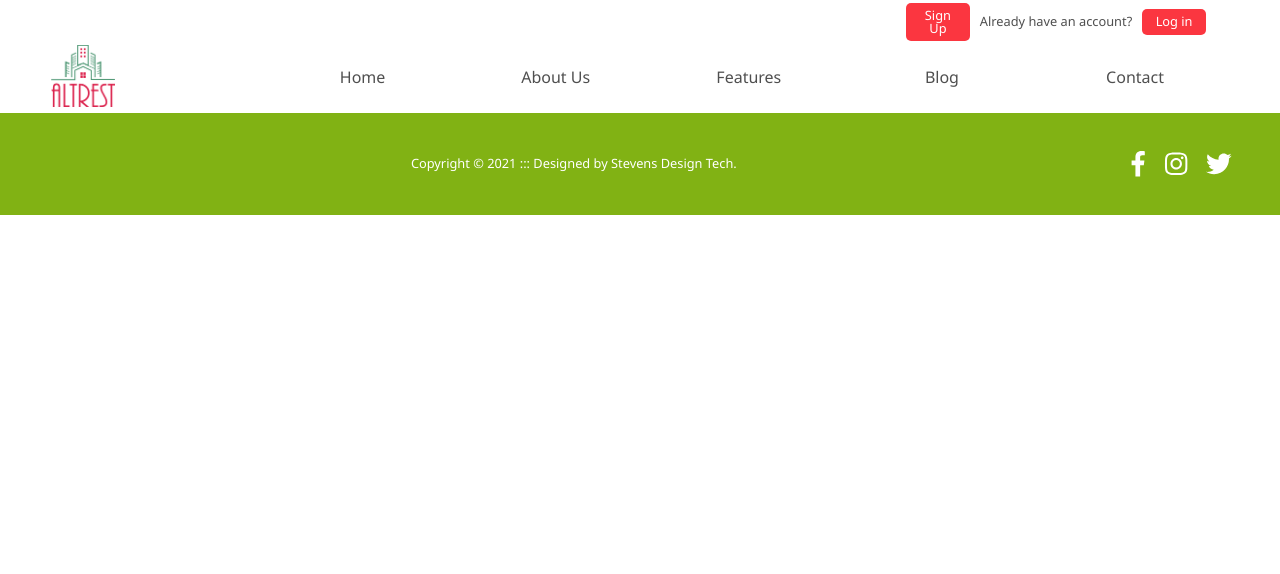
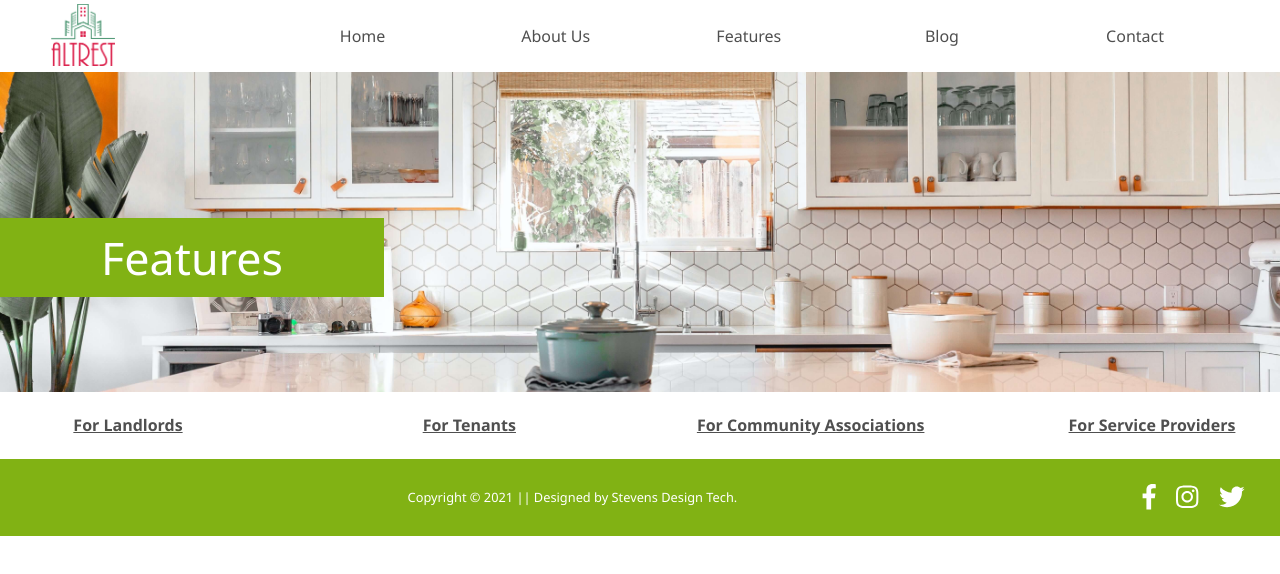
Before and after one commit to seyeonigbinde/Altrest-Real-Estate-Platform, a React (Create React App) app in the folder altrest-app/: page /features in a window 1280 px wide. Shown: the top 574 px of the page. Built offline with nearby package versions, Linux system fonts and the light colour scheme.

Commit message:
Login and Signup features Disenabled

```diff
--- a/altrest-app/src/App.js
+++ b/altrest-app/src/App.js
@@ -1,5 +1,5 @@
 import './App.css';
-import { BrowserRouter as Route, Link, NavLink, Switch } from "react-router-dom";
+import { BrowserRouter as Router, Route, Link, NavLink, Switch } from "react-router-dom";
 
 // import Header from './Components/Header';
 import Banner from './Components/Banner';
@@ -24,12 +24,12 @@ function App() {
     <>
     <div className="App">
       <div className="header_fixed">
-       <div className="login">
+       {/* <div className="login">
           <Link to="/signup">Sign Up</Link>
-              <p>Already have an account?</p>
+              <p>Already have an account?</p> */}
         {/* <Link data-testid="logoutButton" onClick={logout}>logout</Link> */}
-          <Link to="/login" >Log in</Link>
-        </div>
+          {/* <Link to="/login" >Log in</Link> */}
+        {/* </div> */}
         <div>
         <div className="header">
         <div className="logo">
@@ -61,7 +61,7 @@ function App() {
         <Route path="/about">
            <AboutUs/>
         </Route>
-        <Route exact path="/features/landlords">
+        <Route path="/features">
           <Feature/>
         </Route>
         <Route path="/blog">
--- a/altrest-app/src/Components/Feature.js
+++ b/altrest-app/src/Components/Feature.js
@@ -1,5 +1,5 @@
 import React from 'react';
-import { BrowserRouter as Route, NavLink, Switch} from "react-router-dom";
+import { BrowserRouter as Router, Route, NavLink, Switch} from "react-router-dom";
 
 import Tenants from './Tenants';
 import Landlords from './Landlords';
@@ -19,7 +19,6 @@ const Feature = ()=> {
             <NavLink activeStyle={{borderBottom: "4px solid #81b214", color: "red", textDecoration: "none"}} to="/features/community"><b>For Community Associations</b></NavLink>
             <NavLink activeStyle={{borderBottom: "4px solid #81b214", color: "red", textDecoration: "none"}}  to="/features/servicepro"><b>For Service Providers</b></NavLink>
         </div>
-        <p className="features_select">Select one option above</p>
         <div>
         <Switch>
             <Route path="/features/landlords">
@@ -36,6 +35,7 @@ const Feature = ()=> {
             </Route>
         </Switch>
         </div>
+
     </div>
     )
 }
--- a/altrest-app/src/Components/Footer.js
+++ b/altrest-app/src/Components/Footer.js
@@ -5,7 +5,7 @@ const Footer = ()=> {
 
     return(
         <footer>
-            <p>Copyright &copy; 2021 ::: Designed by Stevens Design Tech.</p>
+            <p>Copyright &copy; 2021 || Designed by Stevens Design Tech.</p>
             <div className="footer_social">
             <i class="fab fa-facebook-f fa-2x"></i>
             <i class="fab fa-instagram fa-2x"></i>
--- a/altrest-app/src/Components/HowItWorks.js
+++ b/altrest-app/src/Components/HowItWorks.js
@@ -13,22 +13,22 @@ const HowItWorks = ()=> {
         </div>
         <section className="howitworks">
         <div>
-            <i className="fas fa-plus-circle fa-2x"></i><br/>
+            <i className="fas fa-plus-circle fa-2x" style={{ color: '#81b214' }}></i><br/>
             <h3>Create An Account</h3>
             <p>Register your details by filling our signup form</p>
         </div>
         <div>
-            <i class="fas fa-envelope-open fa-2x"></i><br/>
+            <i class="fas fa-envelope-open fa-2x" style={{ color: '#81b214' }}></i><br/>
             <h3>Verify Your Email</h3>
             <p>Check your email for the verification link.</p>
         </div>
         <div>
-            <i className="fas fa-hand-pointer fa-2x"></i><br/>
+            <i className="fas fa-hand-pointer fa-2x" style={{ color: '#81b214' }}></i><br/>
             <h3>Select Your Role</h3>
             <p>Select your role on the platform (Landlord, Tenant or Community Association).</p>
         </div>
         <div>
-            <i className="fas fa-users fa-2x"></i><br/>
+            <i className="fas fa-users fa-2x" style={{ color: '#81b214' }}></i><br/>
             <h3>Select Features</h3>
             <p>Select the services you want to have access to on the platform</p>
         </div>
--- a/altrest-app/src/Components/Landlords.js
+++ b/altrest-app/src/Components/Landlords.js
@@ -1,7 +1,7 @@
 import React from 'react';
 
 
-const Footer = ()=> {
+const Landlords = ()=> {
 
     return(
         <div className="feature_landlord">
@@ -21,4 +21,4 @@ const Footer = ()=> {
     )
 }
 
-export default Footer;
+export default Landlords;
--- a/altrest-app/src/Components/Services.js
+++ b/altrest-app/src/Components/Services.js
@@ -1,5 +1,5 @@
 import React from 'react';
-import { BrowserRouter as Route, Link} from "react-router-dom";
+import { BrowserRouter as Router, Route, Link} from "react-router-dom";
 
 const Services = ()=> {
 
@@ -48,7 +48,7 @@ const Services = ()=> {
             <li>
                 Rental Agreements & E-sign
             </li><br/>
-            <Link to="/features/tenants">Read More...</Link>
+            <Link exact to="/features/tenants">Read More...</Link>
         </ul>
         </div>
         <div className="option">
--- a/altrest-app/src/index.css
+++ b/altrest-app/src/index.css
@@ -379,9 +379,9 @@ padding-left: 3%;
 footer{
 	background-color:#81b214;
 	color: white;
-	padding: 3%;
+	padding: 2%;
 	text-align: center;
-	font-size: 0.8rem;
+	font-size: .8rem;
   display: flex;
   justify-content: space-between;
   align-items: center;
```
